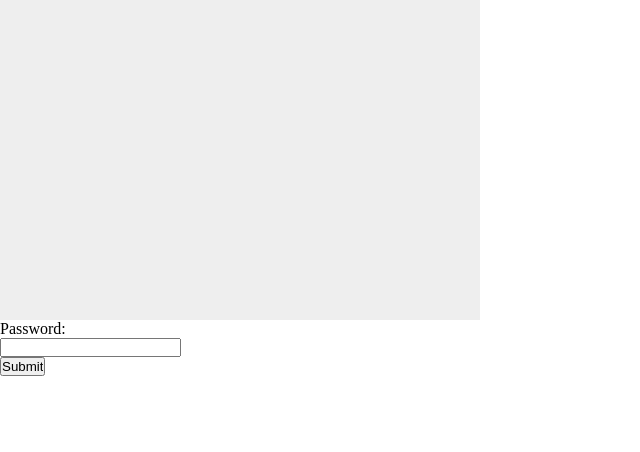
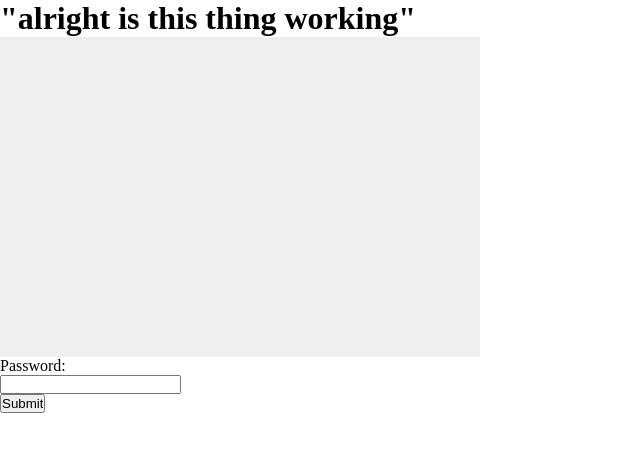
Before and after one commit to ShadowGoat128134/test, a plain HTML site: page index.html in a window 1280 px wide. Shown: the whole page, without its empty margins (0-640 px from the left). Drawn offline with Linux system fonts and the light colour scheme.

Commit message:
Update index.html

```diff
--- a/index.html
+++ b/index.html
@@ -1,3 +1,4 @@
+<h1>"alright is this thing working"</h1>
 <!DOCTYPE html>
 <html>
 <head>
```
